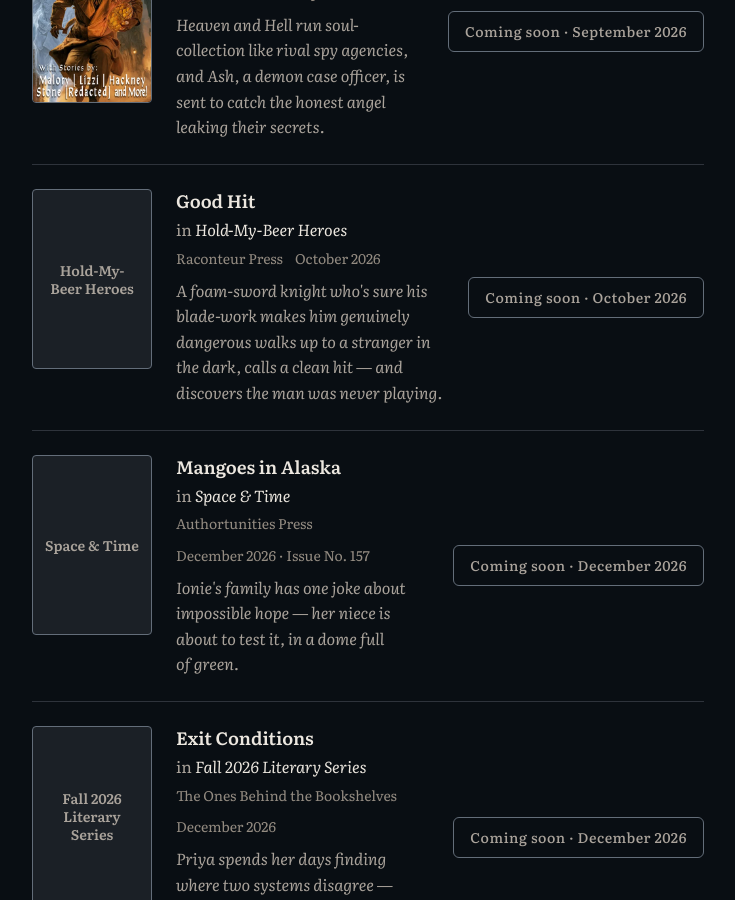
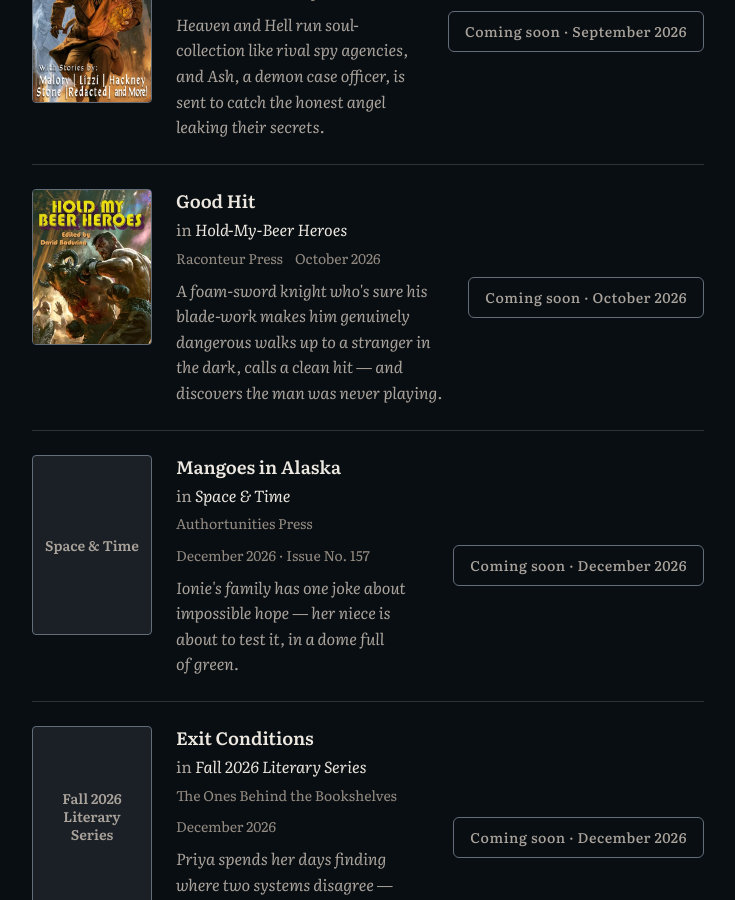
Before and after one commit to thmercer/thmercer.github.io, a Jekyll site: the page built from about.md, in a window 1280 px wide and 900 px high, scrolled down 2691 px. Shown: the whole window, without its empty margins (272-1007 px from the left). Built offline with Jekyll 4.4.1, drawn with Linux system fonts in a browser that asks for light colours.

Commit message:
Add Hold My Beer Heroes cover to the about page
Optimized the 399x520 source JPEG to WebP (~40KB) and wired it into the
"Good Hit" publications.yml entry; the raw JPEG is kept as a source copy.

Co-Authored-By: Claude Sonnet 5.5 <noreply@anthropic.com>
Claude-Session: https://claude.ai/code/session_01Am3XRb4JF2AErGe8bpYGFX

```diff
--- a/_data/publications.yml
+++ b/_data/publications.yml
@@ -95,6 +95,8 @@
   date_label: "October 2026"
   short_date_label: "October 2026"
   status: forthcoming
+  cover: /assets/images/hold-my-beer-cover.webp
+  cover_alt: "Hold My Beer Heroes anthology cover, edited by David Badurina"
   hook: "A foam-sword knight who's sure his blade-work makes him genuinely dangerous walks up to a stranger in the dark, calls a clean hit — and discovers the man was never playing."
 - title: "Mangoes in Alaska"
   anthology: "Space & Time"
```
Also changed, not shown: assets/images/hold-my-beer-cover.jpg (added), assets/images/hold-my-beer-cover.webp (added).
